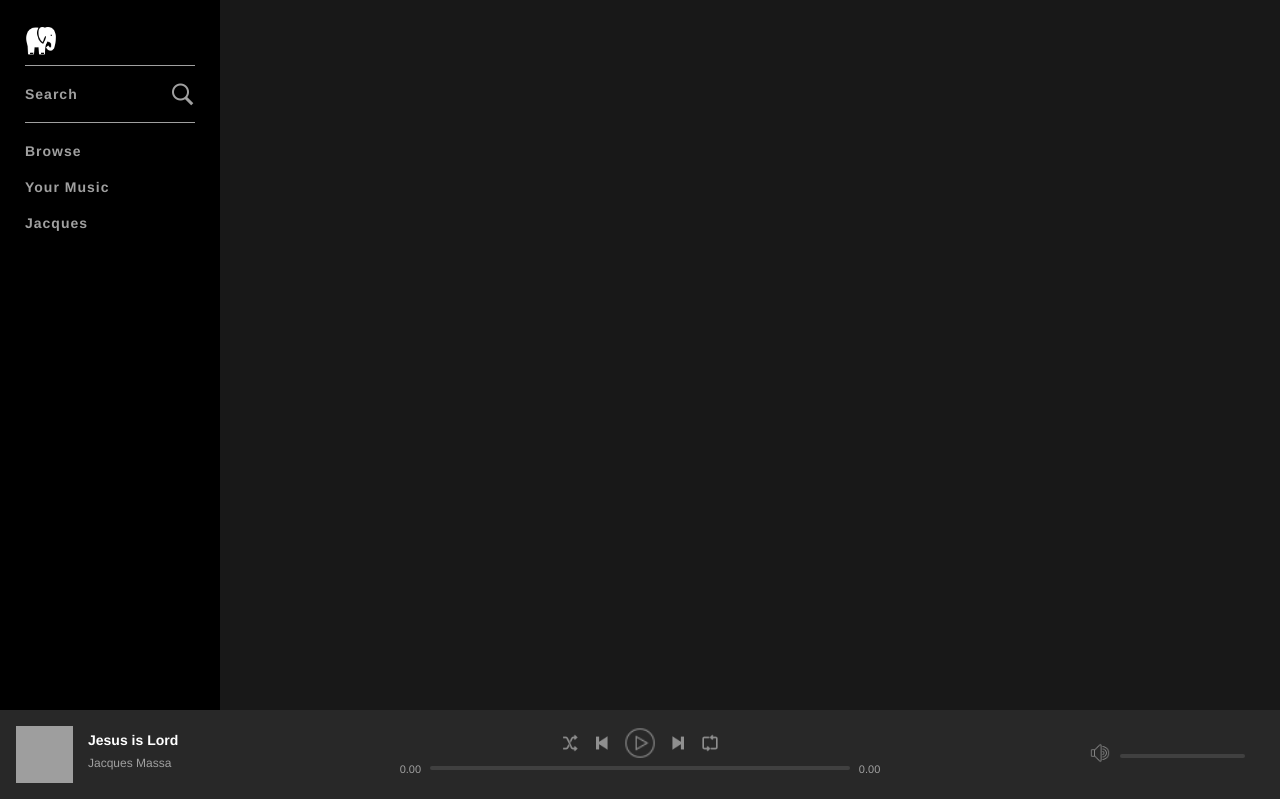
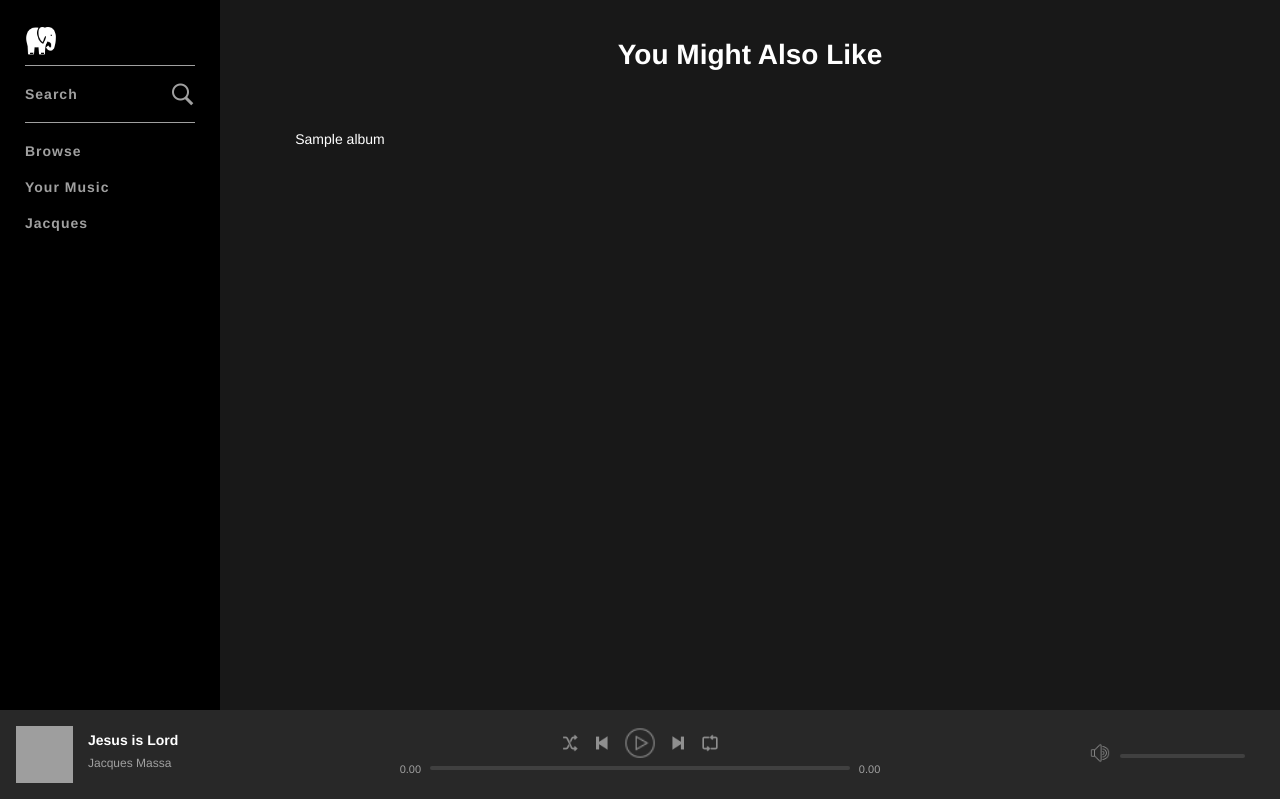
Before and after one commit to jakeibeemassa0908/SpotifyMe, a PHP site: page / in a window 1280 px wide. Shown: the top 799 px of the page. Run offline with PHP 8.4, Linux system fonts and the light colour scheme; the visitor is signed in with stand-in values (Sample User, id 1); tables that the repository leaves empty or names only in its code hold one stand-in row (values such as "Sample post"); data that the repository does not hold is empty; grey boxes are pictures that could not be loaded.

Commit message:
styling the opeining page with albums

```diff
--- a/assets/css/style.css
+++ b/assets/css/style.css
@@ -209,3 +209,30 @@ html, body {
   #mainContent{
       padding: 0 20px;
   }
+
+  .pageHeadingBig{
+      padding: 20px;
+      text-align: center;
+  }
+
+  .gridViewItem{
+      display: inline-block;
+      margin-right: 20px;
+      width: 29%;
+      max-width: 200px;
+      min-width: 150px;
+      margin-bottom: 20px;
+    }
+
+    .gridViewItem img{
+        width: 100%;
+    }
+
+    .gridViewInfo{
+        font-weight: 300;
+        text-align: center;
+        padding: 5px 0;
+        text-overflow: ellipsis;
+        overflow: hidden;
+        white-space: nowrap;
+    }
--- /dev/null
+++ b/includes/footer.php
@@ -0,0 +1,7 @@
+</div>
+			</div>
+		</div>
+		<?php include ("includes/nowPlayingBar.php");?>
+	</div>
+</body>
+</html>
--- /dev/null
+++ b/includes/header.php
@@ -0,0 +1,24 @@
+<?php
+include ("includes/config.php");
+
+//session_destroy(); manual logout
+
+	if (isset($_SESSION['userLoggedIn'])){
+		$userLoggedIn = $_SESSION['userLoggedIn'];
+	} else{
+		header("Location:register.php");
+	}
+?>
+<!DOCTYPE html>
+<html>
+<head>
+	<title>Welcome to SpotifyMe</title>
+	<link rel="stylesheet" type="text/css" href="assets/css/style.css">
+</head>
+
+<body>
+	<div id="main container">
+		<div id="topContainer">
+			<?php include ("includes/navBarContainer.php");?>
+			<div id="mainViewContainer">
+				<div id="mainContent">
--- a/index.php
+++ b/index.php
@@ -1,32 +1,21 @@
-<?php
-include ("includes/config.php");
+<?php include("includes/header.php")?>
+	<h1 class="pageHeadingBig">You Might Also Like</h1>
+	<div class="gridViewContainer">
+		<?php
+			$albumQuery = mysqli_query($con,"SELECT * FROM albums ORDER BY RAND() LIMIT 5");
+			while($row = mysqli_fetch_array($albumQuery)){
 
-//session_destroy(); manual logout
+				echo"
+				<div class='gridViewItem'>
+					<img src='". $row['artworkPath']. "' alt=''>
 
-	if (isset($_SESSION['userLoggedIn'])){
-		$userLoggedIn = $_SESSION['userLoggedIn'];
-	} else{
-		header("Location:register.php");
-	}
-?>
-<!DOCTYPE html>
-<html>
-<head>
-	<title>Welcome to SpotifyMe</title>
-	<link rel="stylesheet" type="text/css" href="assets/css/style.css">
-</head>
+					<div class='gridViewInfo'>"
+					.$row['title']."
+					 </div>
+				</div>";
 
-<body>
-	<div id="main container">
-		<div id="topContainer">
-			<?php include ("includes/navBarContainer.php");?>
-			<div id="mainViewContainer">
-				<div id="mainContent">
 
-				</div>
-			</div>
-		</div>
-		<?php include ("includes/nowPlayingBar.php");?>
+			}
+		?>
 	</div>
-</body>
-</html>
+<?php include("includes/footer.php")?>
```
Also changed, not shown: assets/images/artworks/cloud.jpg (added), assets/images/artworks/garden.jpg (added), assets/images/artworks/light.jpg (added), assets/images/artworks/none.jpg (added), assets/images/artworks/r.jpg (added), assets/images/artworks/risen.jpg (added), assets/images/artworks/wonder.jpg (added).
